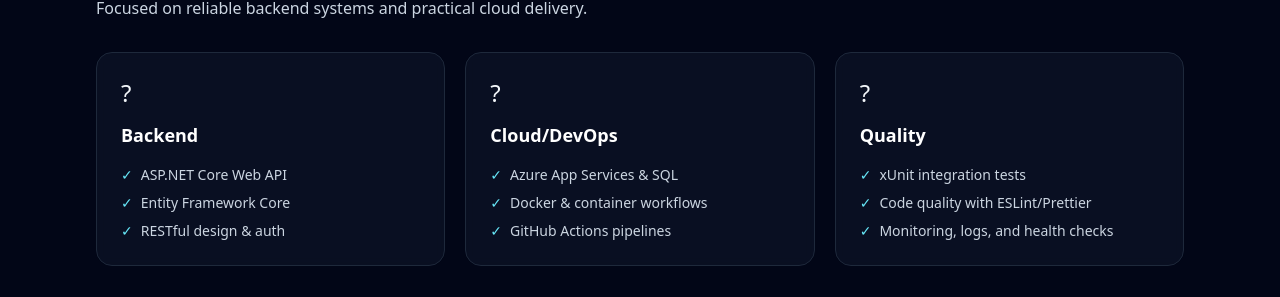
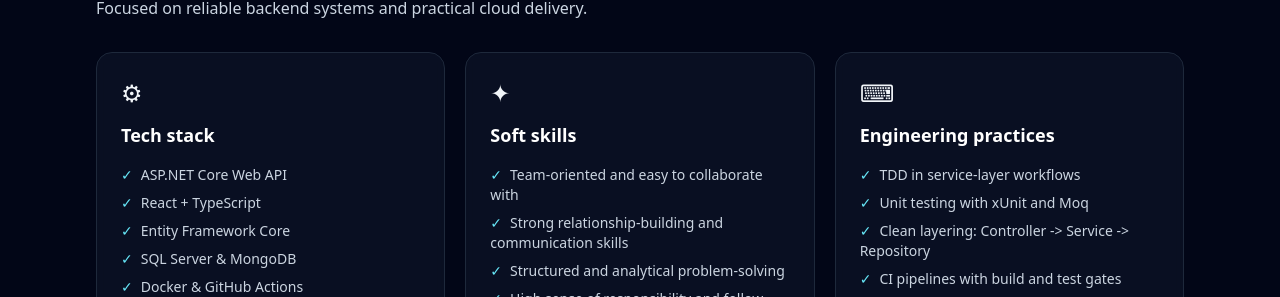
Before and after one commit to danirank/portfolio-daniel-rank, a React (Vite) app in the folder MyPortfolio/: page / in a window 1280 px wide. Shown: the part 655-952 px from the top of the page. Built offline with nearby package versions, Linux system fonts and the light colour scheme.

Commit message:
Updated skill section

```diff
--- a/MyPortfolio/src/data/skills.ts
+++ b/MyPortfolio/src/data/skills.ts
@@ -6,22 +6,35 @@
 
 export const skillGroups: SkillGroup[] = [
   {
-    title: 'Backend',
-    icon: '?',
-    items: ['ASP.NET Core Web API', 'Entity Framework Core', 'RESTful design & auth'],
+    title: 'Tech stack',
+    icon: '⚙',
+    items: [
+      'ASP.NET Core Web API',
+      'React + TypeScript',
+      'Entity Framework Core',
+      'SQL Server & MongoDB',
+      'Docker & GitHub Actions',
+    ],
   },
   {
-    title: 'Cloud/DevOps',
-    icon: '?',
-    items: ['Azure App Services & SQL', 'Docker & container workflows', 'GitHub Actions pipelines'],
+    title: 'Soft skills',
+    icon: '✦',
+    items: [
+      'Team-oriented and easy to collaborate with',
+      'Strong relationship-building and communication skills',
+      'Structured and analytical problem-solving',
+      'High sense of responsibility and follow-through',
+      'Driven by continuous learning and improvement',
+    ],
   },
   {
-    title: 'Quality',
-    icon: '?',
+    title: 'Engineering practices',
+    icon: '⌨',
     items: [
-      'xUnit integration tests',
-      'Code quality with ESLint/Prettier',
-      'Monitoring, logs, and health checks',
+      'TDD in service-layer workflows',
+      'Unit testing with xUnit and Moq',
+      'Clean layering: Controller -> Service -> Repository',
+      'CI pipelines with build and test gates',
     ],
   },
 ]
```
